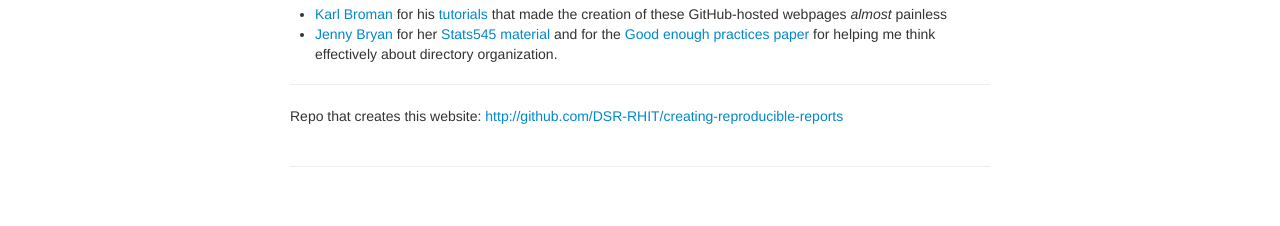
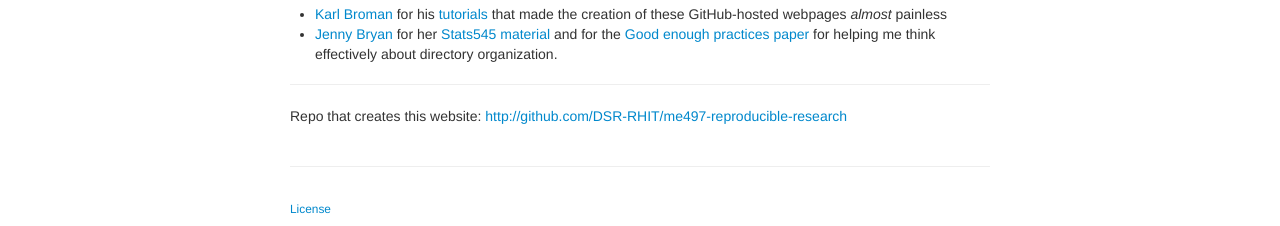
Before and after one commit to staceb/me497-reproducible-research, a Jekyll site: the page built from index.md, in a window 1280 px wide. Shown: the part 898-1124 px from the top of the page. Built offline with Jekyll 4.4.1, drawn with Linux system fonts in a browser that asks for light colours; before the commit the page ends 1096 px from its top, so only the background shows below that.

Commit message:
initial commit

```diff
--- a/_includes/themes/twitter/default.html
+++ b/_includes/themes/twitter/default.html
@@ -46,7 +46,7 @@
 <p>
 <small>
   <!-- start of Karl's footer; modify this part -->
-<a rel="license" href="../../../License.html"></a>
+<a rel="license" href="../../../License.html">License</a>
 <!-- end of Karl's footer; modify this part -->
 </small>
 </footer>
--- a/index.md
+++ b/index.md
@@ -56,4 +56,4 @@ Many thanks to many folks in the R community for posting their work in their blo
 
 ---
 
-Repo that creates this website: [http://github.com/DSR-RHIT/creating-reproducible-reports](http://github.com/DSR-RHIT/creating-reproducible-reports)
+Repo that creates this website: [http://github.com/DSR-RHIT/me497-reproducible-research](http://github.com/DSR-RHIT/me497-reproducible-research)
```
